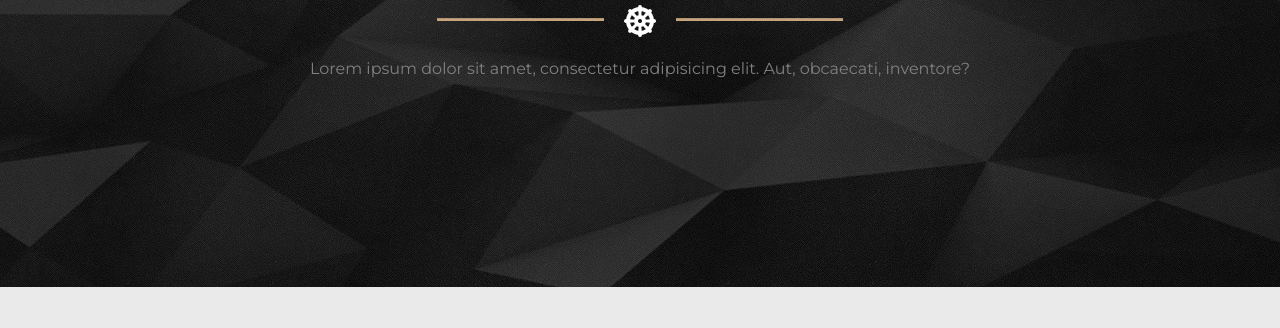
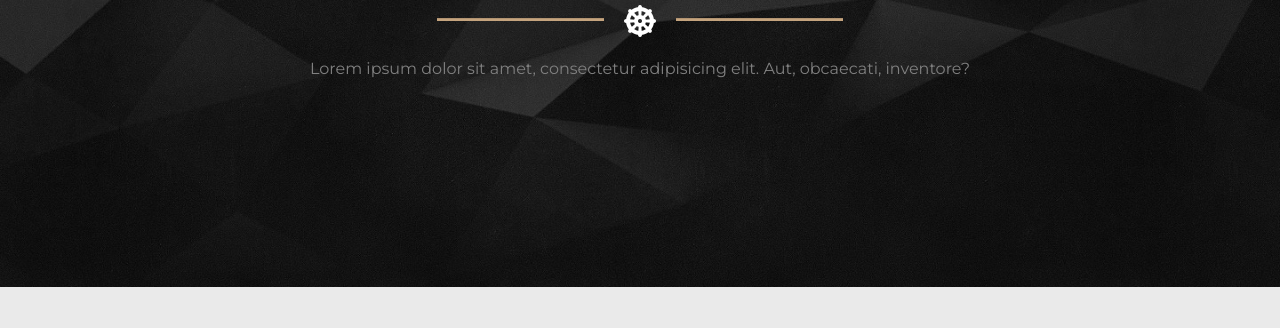
Before and after one commit to aytugulis/landingPage, a plain HTML site: page index.html in a window 1280 px wide. Shown: the part 353-681 px from the top of the page. Drawn offline with nearby package versions, Linux system fonts and the light colour scheme.

Commit message:
Update style.css

```diff
--- a/css/style.css
+++ b/css/style.css
@@ -23,6 +23,8 @@ hr{
 .header,.pricing{
   background-image: url('../img/bg.jpg');
   background-attachment: fixed;
+  background-position: center, center;
+  background-size: cover;
   width: 100%;
   min-height: 640px;
 
```
